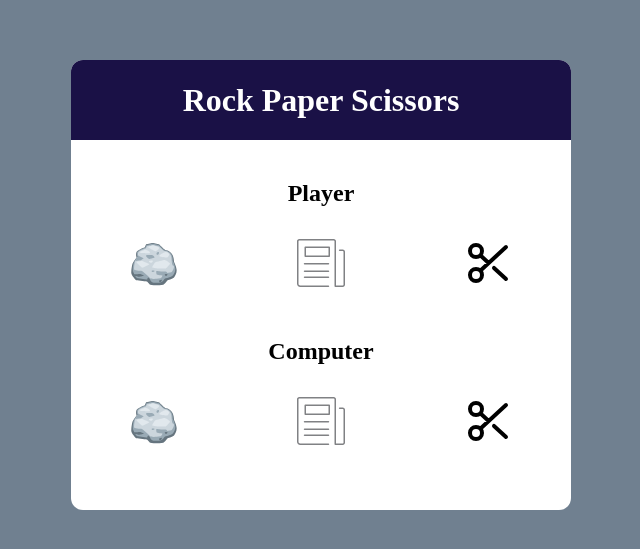
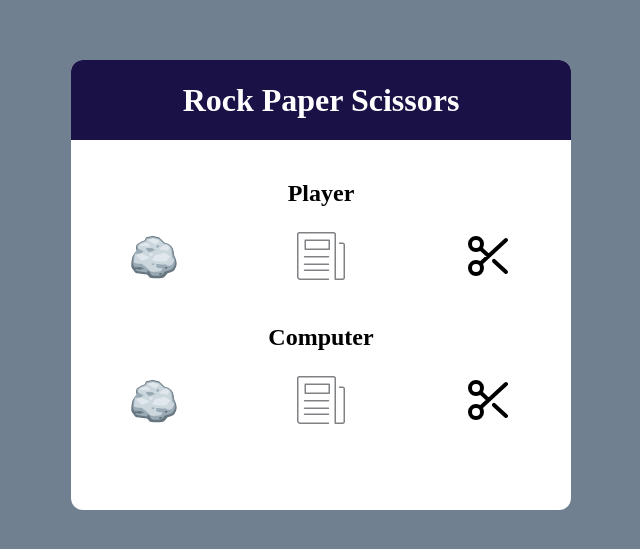
Before and after one commit to ArtyomSukiasyan/rock-paper-scissors, a React (Create React App) app: page / in a window 1280 px wide. Shown: the part 115-664 px from the top of the page, without its empty margins (319-959 px from the left). Built offline with nearby package versions, Linux system fonts and the light colour scheme.

Commit message:
feat: minor UI changes

```diff
--- a/src/App.css
+++ b/src/App.css
@@ -30,8 +30,7 @@ h1 {
   color: white;
 }
 
-.player-container,
-.computer-container {
+.container {
   display: grid;
   gap: 0px;
   grid-template-columns: 1fr 1fr 1fr;
@@ -48,39 +47,10 @@ h2 {
   margin-bottom: 20px;
 }
 
-.fa-hand-rock {
-  grid-column-end: 2;
-  grid-column-start: 1;
-  grid-row-end: 3;
-  grid-row-start: 2;
-}
-
-.fa-hand-paper {
-  grid-column-end: 3;
-  grid-column-start: 2;
-  grid-row-end: 3;
-  grid-row-start: 2;
-}
-
-.fa-hand-scissors {
-  grid-column-end: 4;
-  grid-column-start: 3;
-  grid-row-end: 3;
-  grid-row-start: 2;
-}
-
-.far {
-  font-size: 3rem;
-}
-
-.player-container .far {
+.player-container {
   cursor: pointer;
 }
 
-.computer-container .far {
-  color: lightseagreen;
+.selected {
+  background-color: slategray;
 }
-
-.selected {
-  background-color: slategray !important;
-}
--- a/src/App.tsx
+++ b/src/App.tsx
@@ -47,7 +47,7 @@ function App() {
       <header>
         <h1>Rock Paper Scissors</h1>
       </header>
-      <section className="player-container">
+      <section className="container player-container">
         <h2>Player</h2>
         {chooses.map((el) => (
           <span
@@ -60,7 +60,7 @@ function App() {
           </span>
         ))}
       </section>
-      <section className="computer-container">
+      <section className="container">
         <h2>Computer</h2>
         {chooses.map((el) => (
           <span className="far" id={`computer-${el.type}`} key={el.type}>
```
